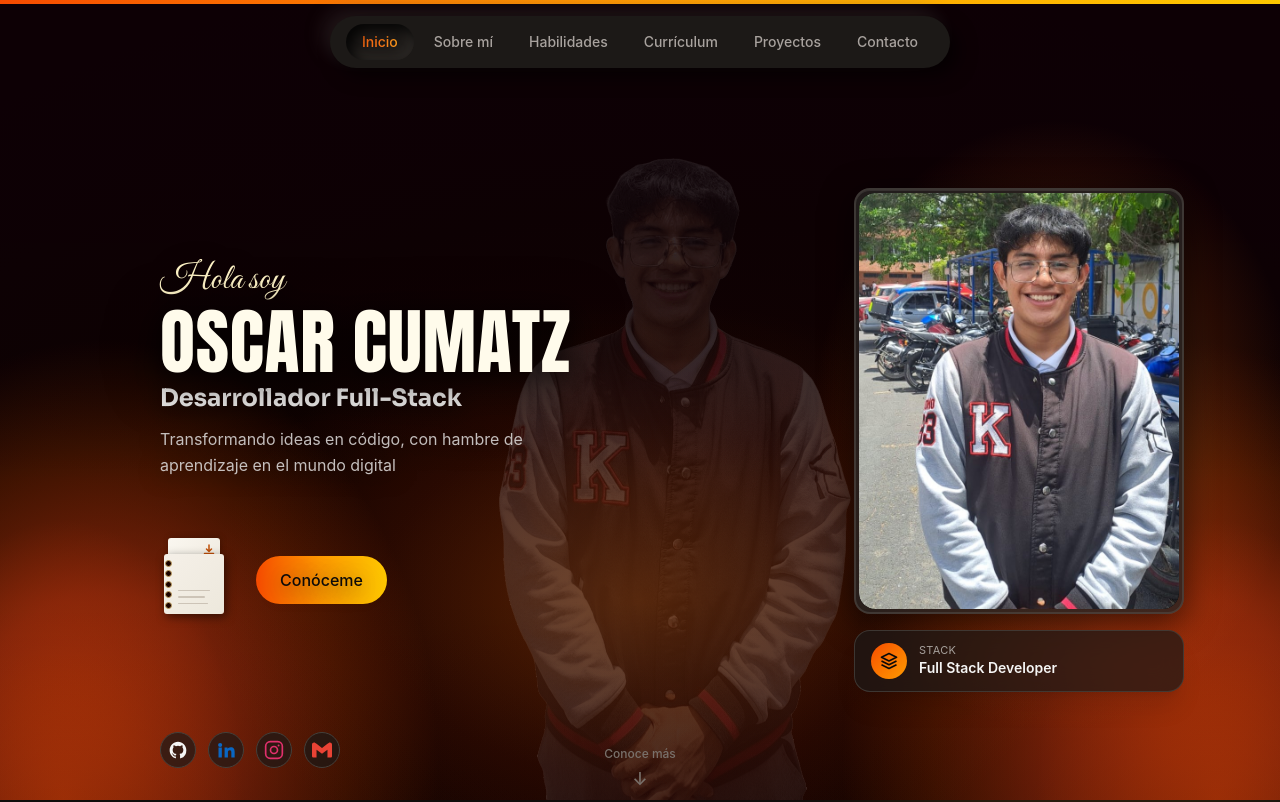
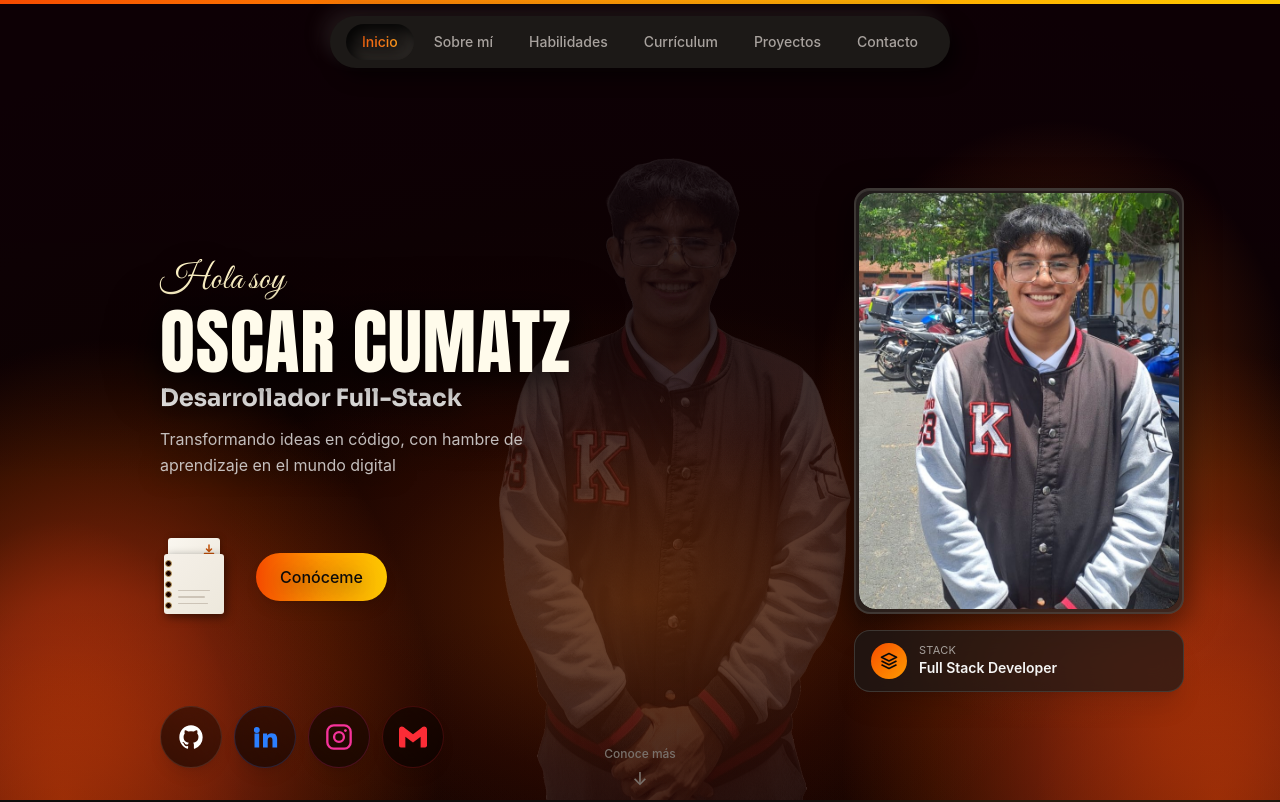
Before and after one commit to ocumatz-2021660/Portafolio-Web, a React (Vite) app in the folder Portafolio-Web/: page / in a window 1280 px wide. Shown: the top 802 px of the page. Built offline with nearby package versions, Linux system fonts and the light colour scheme.

Commit message:
style: implementando estilo uiverse a botones de contacto

```diff
--- a/Portafolio-Web/src/sections/Hero.jsx
+++ b/Portafolio-Web/src/sections/Hero.jsx
@@ -41,10 +41,6 @@ function GmailIcon({ className = "w-5 h-5" }) {
     </svg>
   )
 }
-
-/* Clases base compartidas por los botones redondos de redes */
-const socialBase =
-  "w-9 h-9 rounded-full bg-stone-900/70 border border-stone-700 flex items-center justify-center transition-colors backdrop-blur-sm"
 
 /* Tarjeta Stack — se reutiliza bajo la foto (lg) y abajo a la derecha (md) */
 function StackCard({ className = "" }) {
@@ -90,41 +86,62 @@ function PortraitBlock({ className = "" }) {
 /* Redes de contacto — abajo a la izquierda en lg, centradas en pantallas pequeñas */
 function SocialLinks({ className = "" }) {
   return (
-    <div className={`flex items-center gap-3 ${className}`}>
+    <div className={`flex flex-nowrap items-center gap-2 sm:gap-3 ${className}`}>
+
+      {/* GitHub - blanco */}
       <a
         href={contact.github}
         target="_blank"
         rel="noreferrer"
-        className={`${socialBase} text-stone-100 border-stone-500/60 hover:text-white hover:border-stone-300/80`}
+        className="shrink-0 p-3 sm:p-4 rounded-full backdrop-blur-lg border border-white/10 bg-gradient-to-tr from-black/60 to-black/40 shadow-lg hover:shadow-2xl hover:shadow-white/20 hover:scale-110 hover:rotate-3 active:scale-95 active:rotate-0 transition-all duration-300 ease-out cursor-pointer hover:border-white/30 group relative overflow-hidden"
         aria-label="GitHub"
       >
-        <GithubIcon />
+        <div className="absolute inset-0 bg-gradient-to-r from-transparent via-white/10 to-transparent -translate-x-full group-hover:translate-x-full transition-transform duration-700 ease-out" />
+        <div className="relative z-10">
+          <GithubIcon className="w-6 h-6 sm:w-7 sm:h-7 text-white group-hover:text-white/90 transition-colors duration-300" />
+        </div>
       </a>
+
+      {/* LinkedIn - azul */}
       <a
         href={contact.linkedin || "#contact"}
         target={contact.linkedin ? "_blank" : undefined}
         rel="noreferrer"
-        className={`${socialBase} text-[#0A66C2] border-[#0A66C2]/50 hover:text-[#3d95e8] hover:border-[#3d95e8]/80`}
+        className="shrink-0 p-3 sm:p-4 rounded-full backdrop-blur-lg border border-blue-500/20 bg-gradient-to-tr from-black/60 to-black/40 shadow-lg hover:shadow-2xl hover:shadow-blue-500/30 hover:scale-110 hover:rotate-2 active:scale-95 active:rotate-0 transition-all duration-300 ease-out cursor-pointer hover:border-blue-500/50 group relative overflow-hidden"
         aria-label="LinkedIn"
       >
-        <LinkedinIcon />
+        <div className="absolute inset-0 bg-gradient-to-r from-transparent via-blue-400/20 to-transparent -translate-x-full group-hover:translate-x-full transition-transform duration-700 ease-out" />
+        <div className="relative z-10">
+          <LinkedinIcon className="w-6 h-6 sm:w-7 sm:h-7 text-blue-500 group-hover:text-blue-400 transition-colors duration-300" />
+        </div>
       </a>
+
+      {/* Instagram - rosa */}
       <a
         href={contact.instagram || "#contact"}
         target={contact.instagram ? "_blank" : undefined}
         rel="noreferrer"
-        className={`${socialBase} text-[#E1306C] border-[#E1306C]/50 hover:text-[#f56aa0] hover:border-[#f56aa0]/80`}
+        className="shrink-0 p-3 sm:p-4 rounded-full backdrop-blur-lg border border-pink-500/20 bg-gradient-to-tr from-black/60 to-black/40 shadow-lg hover:shadow-2xl hover:shadow-pink-500/30 hover:scale-110 hover:-rotate-2 active:scale-95 active:rotate-0 transition-all duration-300 ease-out cursor-pointer hover:border-pink-500/50 group relative overflow-hidden"
         aria-label="Instagram"
       >
-        <InstagramIcon />
+        <div className="absolute inset-0 bg-gradient-to-r from-transparent via-pink-400/20 to-transparent -translate-x-full group-hover:translate-x-full transition-transform duration-700 ease-out" />
+        <div className="relative z-10">
+          <InstagramIcon className="w-6 h-6 sm:w-7 sm:h-7 text-pink-500 group-hover:text-pink-400 transition-colors duration-300" />
+        </div>
       </a>
+
+      {/* Gmail - rojo */}
       <a
         href={`mailto:${contact.email}`}
-        className={`${socialBase} text-[#EA4335] border-[#EA4335]/50 hover:text-[#ff6f63] hover:border-[#ff6f63]/80`}
+        className="shrink-0 p-3 sm:p-4 rounded-full backdrop-blur-lg border border-red-500/20 bg-gradient-to-tr from-black/60 to-black/40 shadow-lg hover:shadow-2xl hover:shadow-red-500/30 hover:scale-110 hover:-rotate-3 active:scale-95 active:rotate-0 transition-all duration-300 ease-out cursor-pointer hover:border-red-500/50 group relative overflow-hidden"
         aria-label="Gmail"
       >
-        <GmailIcon />
+        <div className="absolute inset-0 bg-gradient-to-r from-transparent via-red-400/20 to-transparent -translate-x-full group-hover:translate-x-full transition-transform duration-700 ease-out" />
+        <div className="relative z-10">
+          <GmailIcon className="w-6 h-6 sm:w-7 sm:h-7 text-red-500 group-hover:text-red-400 transition-colors duration-300" />
+        </div>
       </a>
+
     </div>
   )
 }
@@ -316,8 +333,13 @@ export default function Hero() {
               </span>
             </div>
 
-            <NeumorphicButton href="#about" variant="primary">
-              Conóceme
+            <NeumorphicButton
+              href="#about"
+              variant="primary"
+              className="group relative overflow-hidden shadow-lg hover:shadow-2xl hover:shadow-amber-500/30 hover:scale-105 active:scale-95 duration-300 ease-out"
+            >
+              <span className="absolute inset-0 bg-gradient-to-r from-transparent via-white/40 to-transparent -translate-x-full group-hover:translate-x-full transition-transform duration-700 ease-out" />
+              <span className="relative z-10">Conóceme</span>
             </NeumorphicButton>
           </div>
 
```
